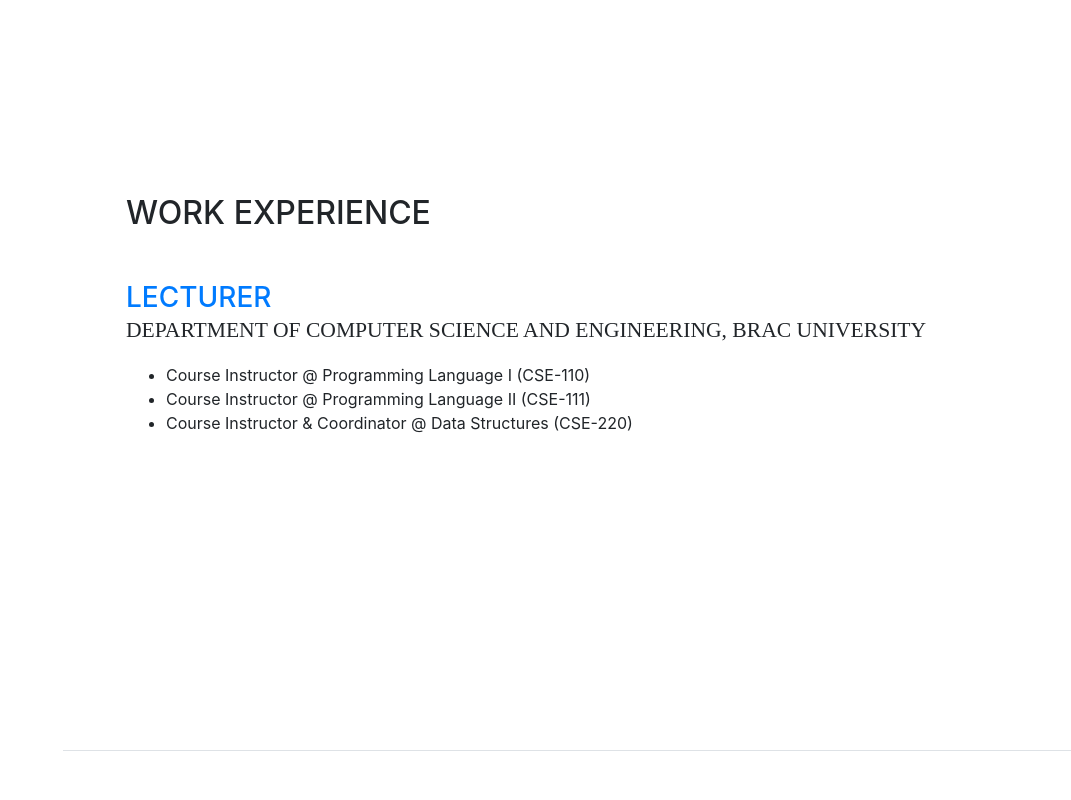
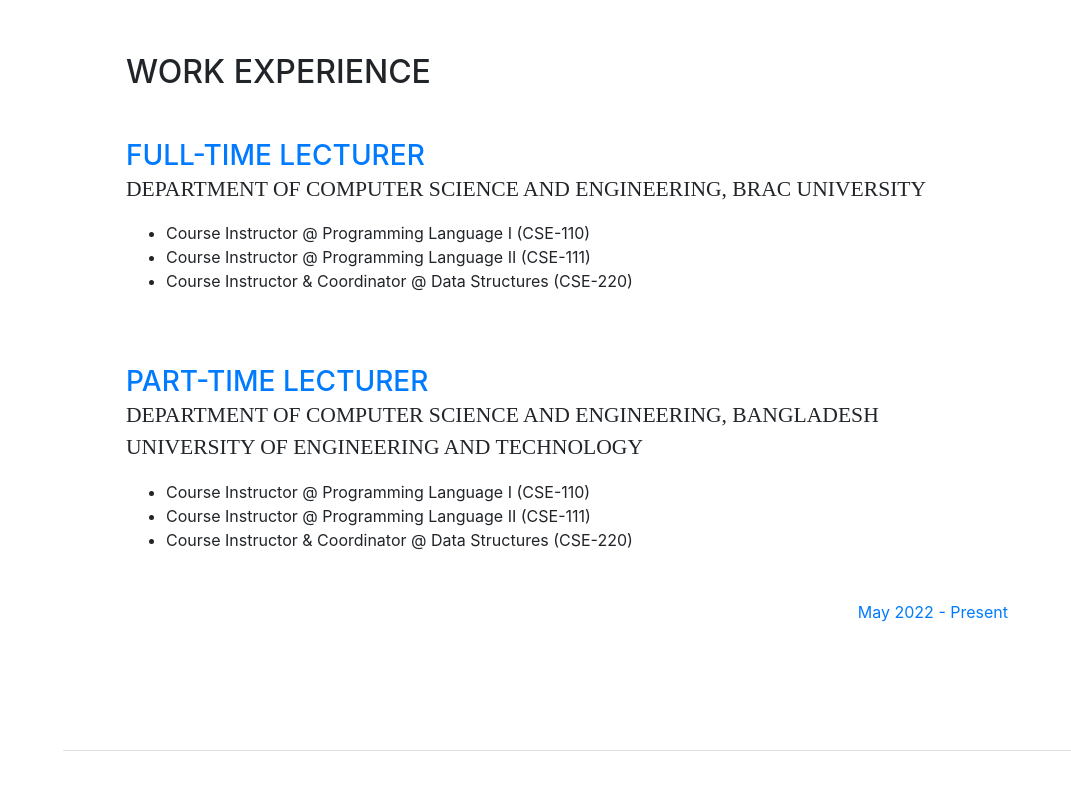
Before and after one commit to NaziaAfreen015/NaziaAfreen015.github.io, a website with bundled scripts: page index.html in a window 1280 px wide. Shown: the part 4480-5280 px from the top of the page, without its empty margins (209-1280 px from the left). Built offline with nearby package versions, Linux system fonts and the light colour scheme; some icons are missing; a web font is replaced by a local one.

Commit message:
work exp

```diff
--- a/index.html
+++ b/index.html
@@ -378,7 +378,7 @@
 
             <div class="resume-item d-flex flex-column flex-md-row mb-4">
 	            <div class="resume-content mr-auto">
-	              	<h3 class="mb-0"><a href="https://cse.sds.bracu.ac.bd/faculty_profile/189/ms_nazia_afreen">Lecturer</a></h3>
+	              	<h3 class="mb-0"><a href="https://cse.sds.bracu.ac.bd/faculty_profile/189/ms_nazia_afreen">Full-time Lecturer</a></h3>
 	              	<div class="subheading mb-3">Department of Computer Science and Engineering, BRAC University
 	              	</div>
 	              	<div class="mb-5">
@@ -400,6 +400,34 @@
           			</div>
 	            </div>
 	        </div>
+          <div class="resume-item d-flex flex-column flex-md-row mb-4">
+            <div class="resume-content mr-auto">
+                <h3 class="mb-0"><a href="https://cse.sds.bracu.ac.bd/faculty_profile/189/ms_nazia_afreen">Part-time Lecturer</a></h3>
+                <div class="subheading mb-3">Department of Computer Science and Engineering, Bangladesh University of Engineering and Technology
+                </div>
+                <div class="mb-5">
+                <!-- <div class="col-lg-8 col-md-8 col-sm-12"> -->
+                  <p class="justify">
+                    <ul>
+                      <li>
+                        Course Instructor @ Programming Language I (CSE-110)
+                      </li>
+                      <li>
+                        Course Instructor @ Programming Language II (CSE-111)
+                      </li>
+                      <li>
+                        Course Instructor & Coordinator @ Data Structures (CSE-220)
+                      </li>
+                    </ul>
+
+                </p>
+              </div>
+              <div class="resume-date text-md-right">
+                <span class="text-primary">May 2022 - Present</span>
+              </div>
+            </div>
+        </div>
+
           </div>
         </div>
       </section>
```
